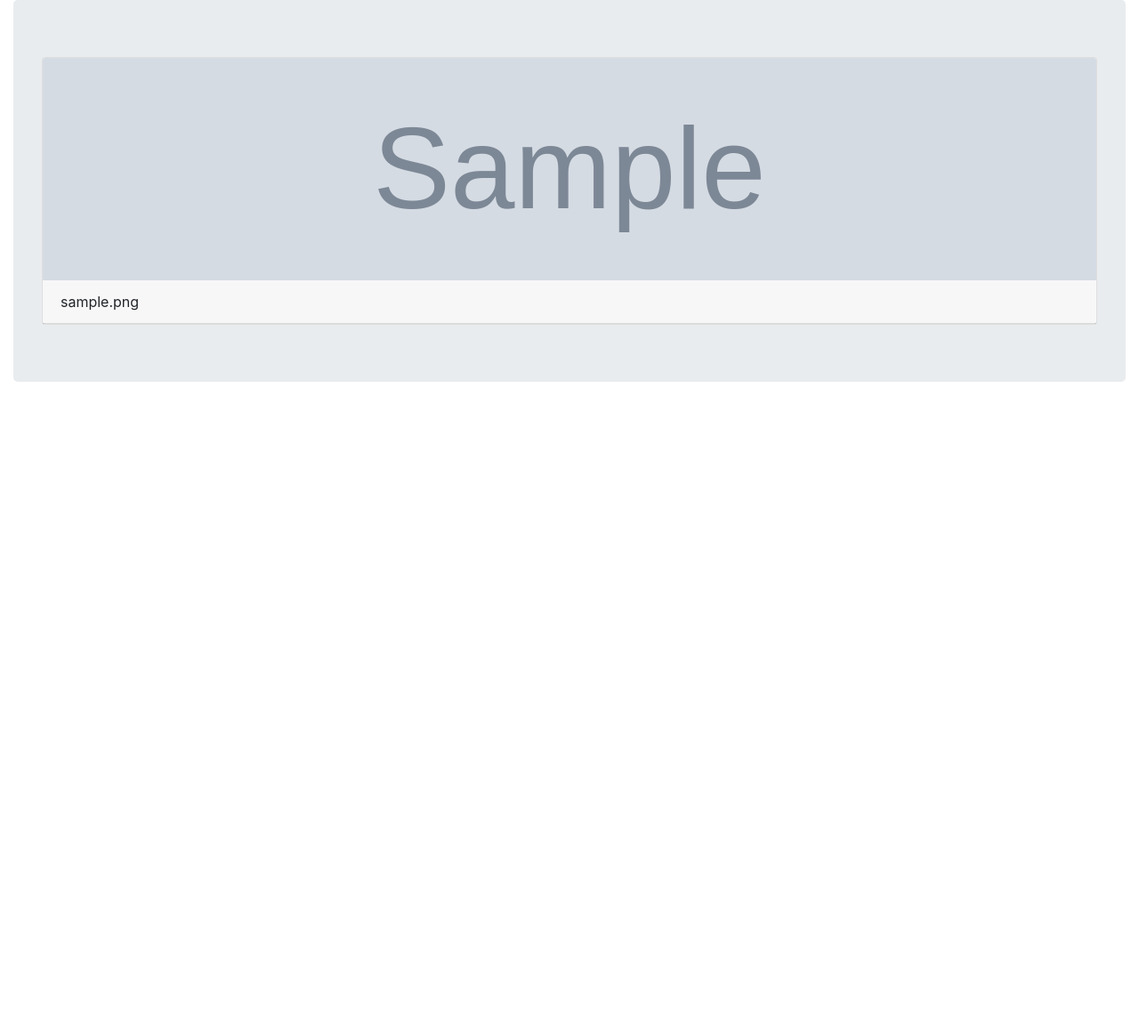
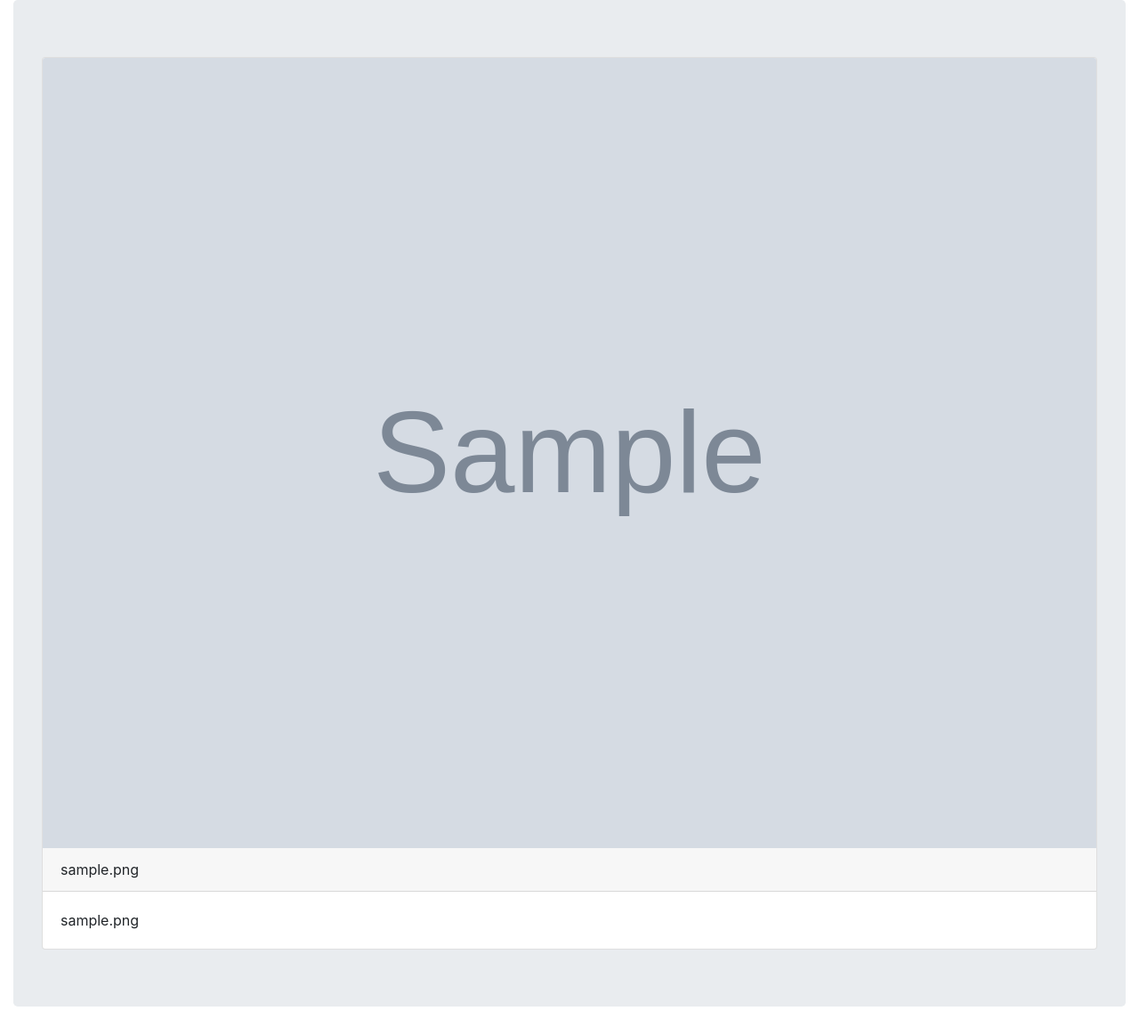
Before and after one commit to jinka/Personal-Gallery, a Django app: page / in a window 1280 px wide. Shown: the part 154-1317 px from the top of the page at 89% size. Before the commit the page ends 583 px from the top, so only its background shows below. Run offline with Django 3.2, Linux system fonts and the light colour scheme; tables that the repository leaves empty hold one stand-in row (values such as "Sample post"); grey boxes marked "Sample" are stand-in pictures; some libraries are stand-ins or nearby versions.

Commit message:
Add image cards

```diff
--- a/gallery/templates/index.html
+++ b/gallery/templates/index.html
@@ -51,9 +51,9 @@
             {% for image in images %}
             <div class="carg-group">
                 <div class="card">
-                    <img src="{{ image.image.url }}" class="card-img-top" style="max-height:250px">
-                    <div class="card-header">{{ image.image_description}}</div>
-                    <!-- <div class="card-body">Body</div> -->
+                    <img src="{{ image.image.url }}" class="card-img-top">
+                    <div class="card-header">{{ image.image_name}}</div>
+                    <div class="card-body">{{ image.image_description}}</div>
                 </div>
             </div>
             {% endfor %}
```
